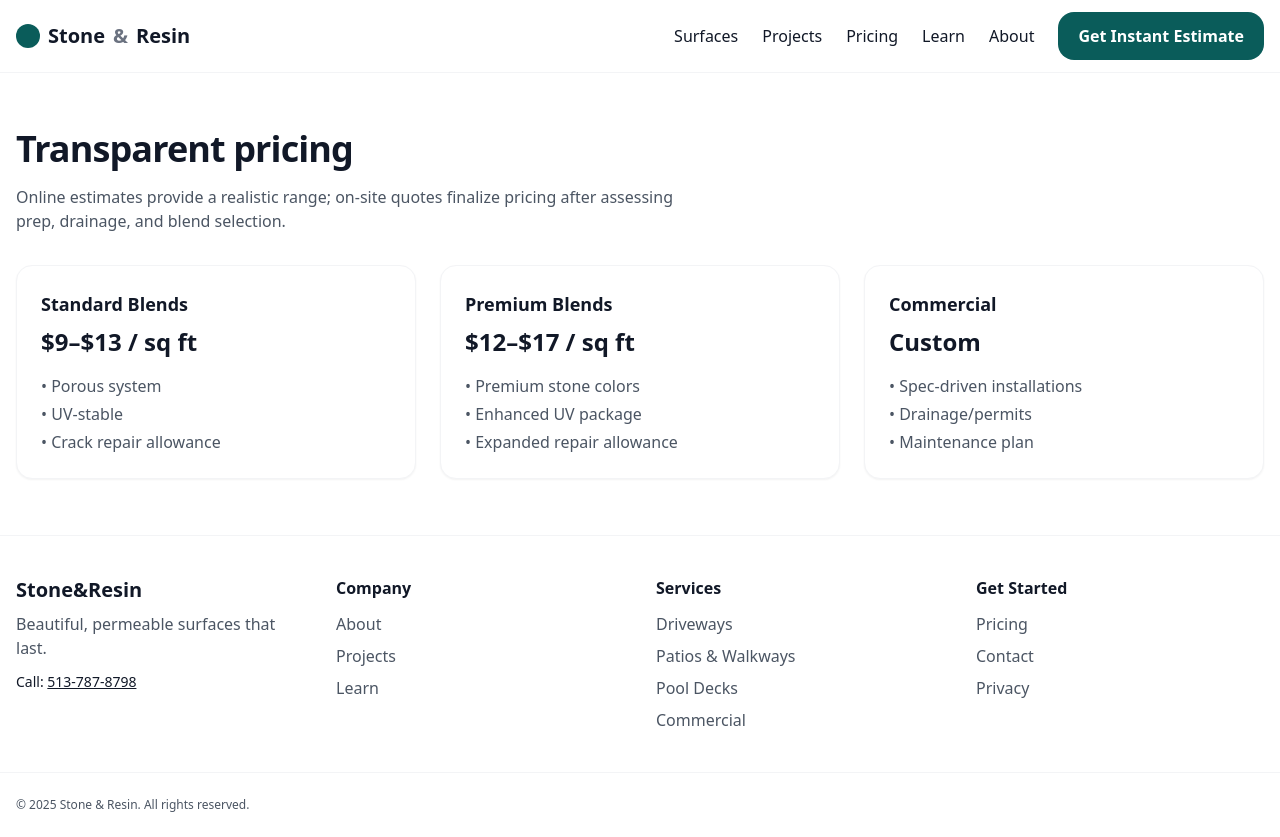
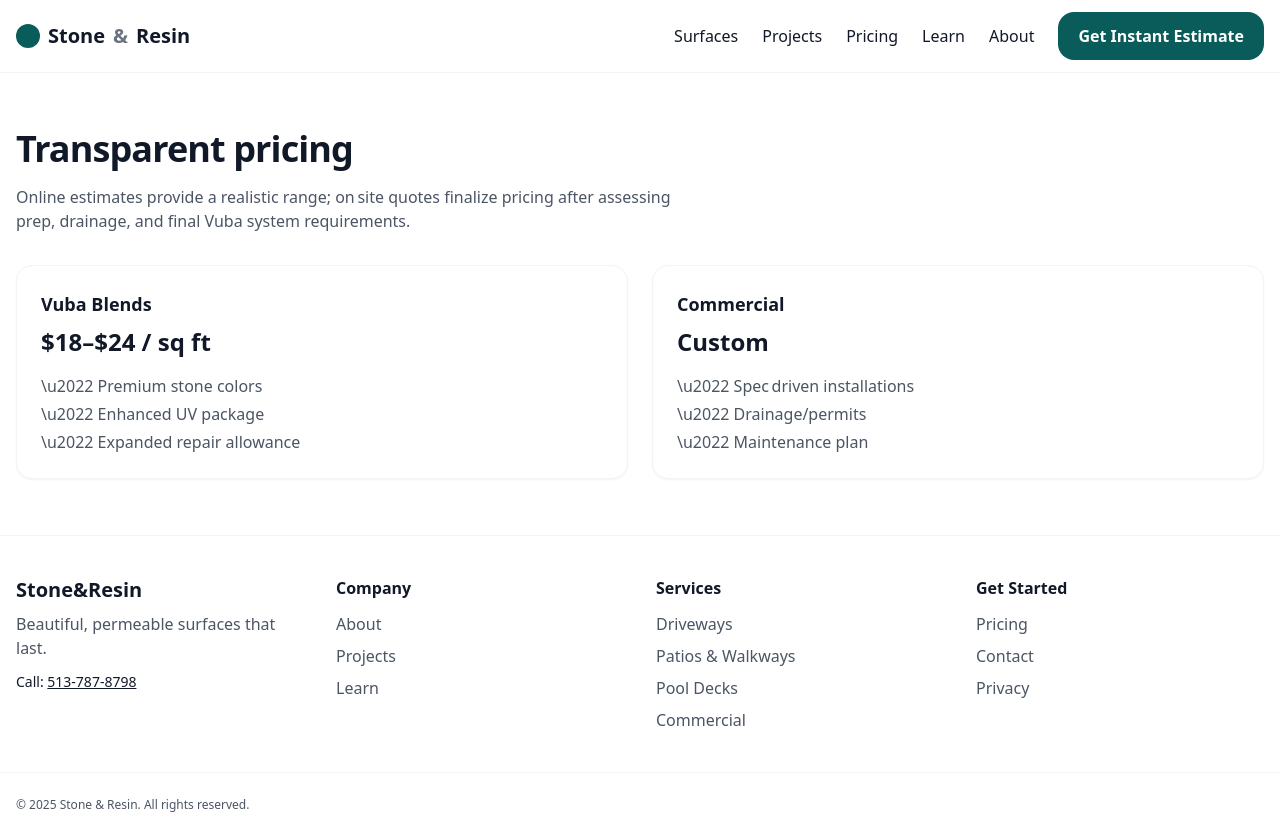
Before and after one commit to Stoneandresin/stoneandresin-site, a Next.js app: page /pricing in a window 1280 px wide. Built offline with nearby package versions, Linux system fonts and the light colour scheme.

Commit message:
Remove standard blends; use Vuba pricing only

```diff
--- a/app/pricing/page.tsx
+++ b/app/pricing/page.tsx
@@ -12,19 +12,37 @@ export default function PricingPage(){
       <section className="container py-14">
         <h1 className="section-title mb-4">Transparent pricing</h1>
         <p className="subtle max-w-2xl">
-          Online estimates provide a realistic range; on‑site quotes finalize pricing after assessing prep, drainage, and blend selection.
+          Online estimates provide a realistic range; on site quotes finalize pricing after assessing prep, drainage, and final Vuba system requirements.
         </p>
-        <div className="grid md:grid-cols-3 gap-6 mt-8">
+        {/* Updated pricing cards: remove standard blend and use Vuba pricing */}
+        <div className="grid md:grid-cols-2 gap-6 mt-8">
           {[
-            {name: "Standard Blends", price: "$9–$13 / sq ft", features:["Porous system","UV‑stable","Crack repair allowance"]},
-            {name: "Premium Blends", price: "$12–$17 / sq ft", features:["Premium stone colors","Enhanced UV package","Expanded repair allowance"]},
-            {name: "Commercial", price: "Custom", features:["Spec‑driven installations","Drainage/permits","Maintenance plan"]}
-          ].map((t,i)=> (
+            {
+              name: "Vuba Blends",
+              price: "$18–$24 / sq ft",
+              features: [
+                "Premium stone colors",
+                "Enhanced UV package",
+                "Expanded repair allowance",
+              ],
+            },
+            {
+              name: "Commercial",
+              price: "Custom",
+              features: [
+                "Spec driven installations",
+                "Drainage/permits",
+                "Maintenance plan",
+              ],
+            },
+          ].map((t, i) => (
             <div key={i} className="card p-6">
               <div className="text-lg font-bold">{t.name}</div>
               <div className="text-2xl font-extrabold mt-2">{t.price}</div>
               <ul className="mt-4 subtle space-y-1">
-                {t.features.map((f,j)=>(<li key={j}>• {f}</li>))}
+                {t.features.map((f, j) => (
+                  <li key={j}>\u2022 {f}</li>
+                ))}
               </ul>
             </div>
           ))}
```
